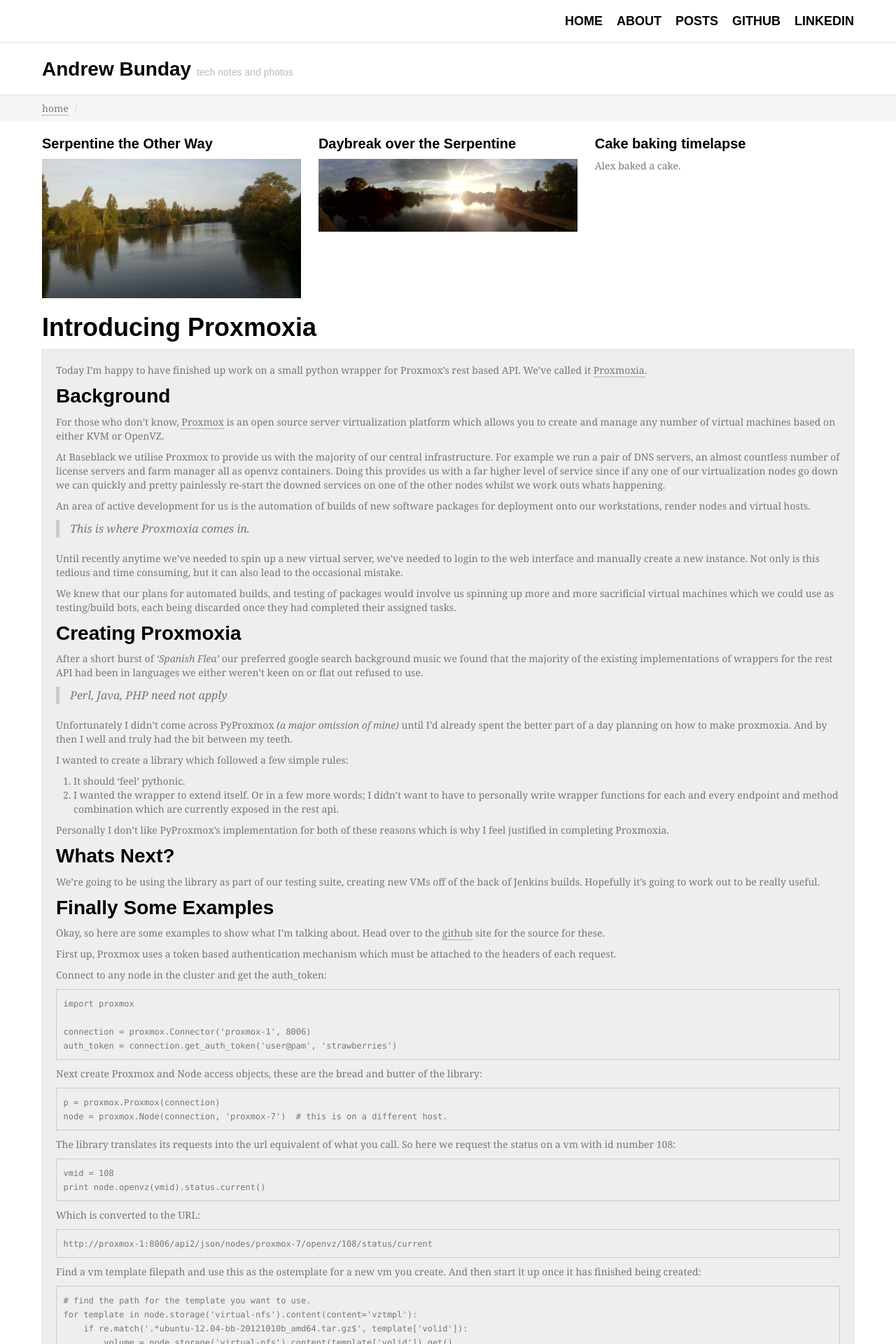
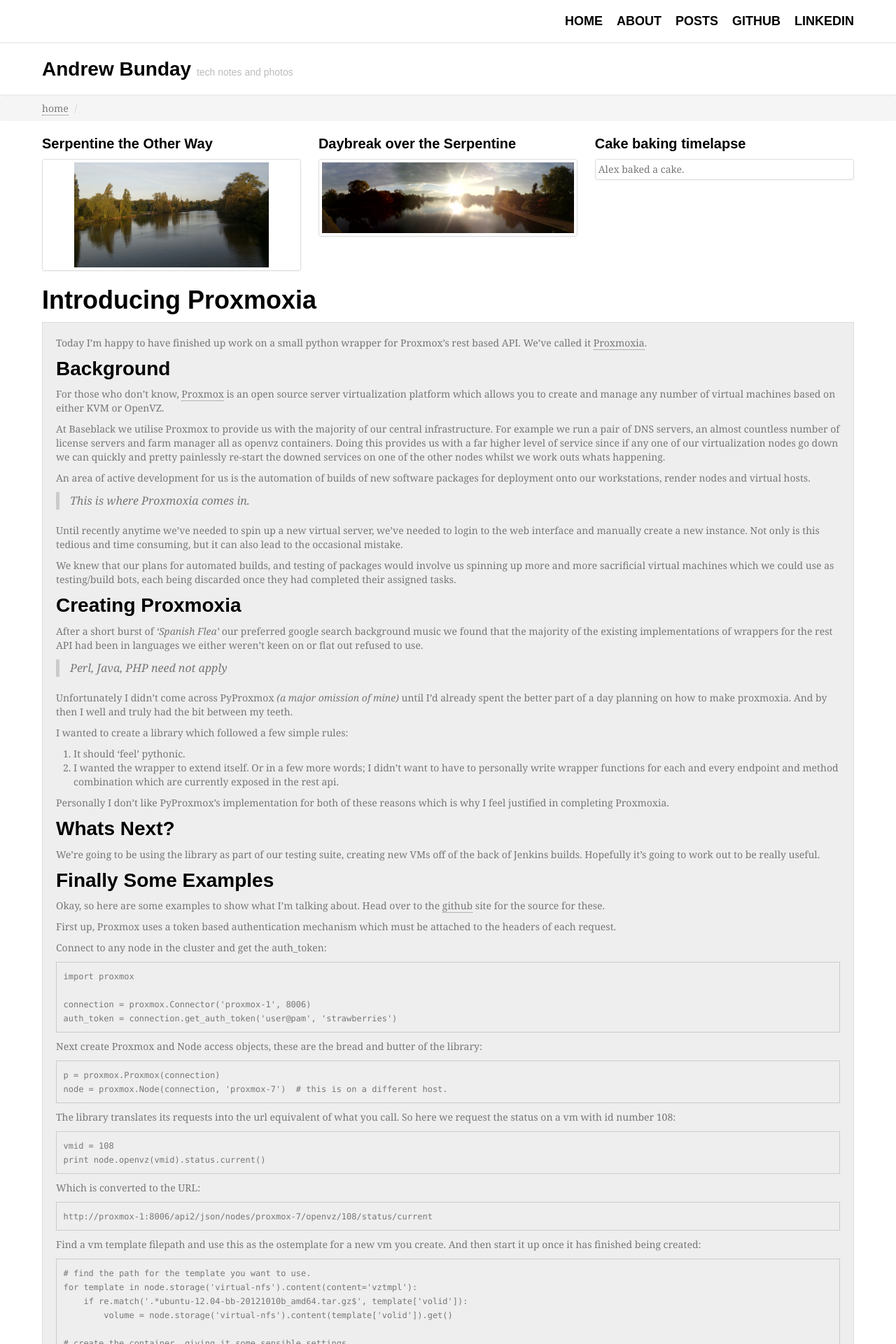
Before and after one commit to andrewbunday/andrewbunday.github.com, a Jekyll site: the page built from index.html, in a window 1280 px wide. Shown: the top 1920 px of the page at 70% size. Built offline with Jekyll 4.4.1, drawn with Linux system fonts in a browser that asks for light colours; some web fonts are replaced.

Commit message:
stopping thumbs on secondary stories for scaling to gigantic proportions

```diff
--- a/_layouts/default.html
+++ b/_layouts/default.html
@@ -14,7 +14,7 @@
                     {% for post in site.posts limit:3 offset:1%}
                         <div class="span4 secondary-story-header">
                             <h4><a href="{{ BASE_PATH }}{{ post.url }}">{{ post.title }}</a></h4>
-                            <div class=thumb>{{ post.synopsis }}</div>
+                            <div class=thumbnail>{{ post.synopsis }}</div>
                         </div>
                     {% endfor %}
                 </div>
--- a/assets/css/custom.css
+++ b/assets/css/custom.css
@@ -13,6 +13,14 @@ html {
 
 .secondary-story-header{
     min-height: 150px;
+}
+
+.secondary-story-header .thumbnail {
+    max-width: 400px;
+}
+
+.secondary-story-header .thumbnail img{
+    max-height: 150px;
 }
 
 .h4-3em h4{
```
